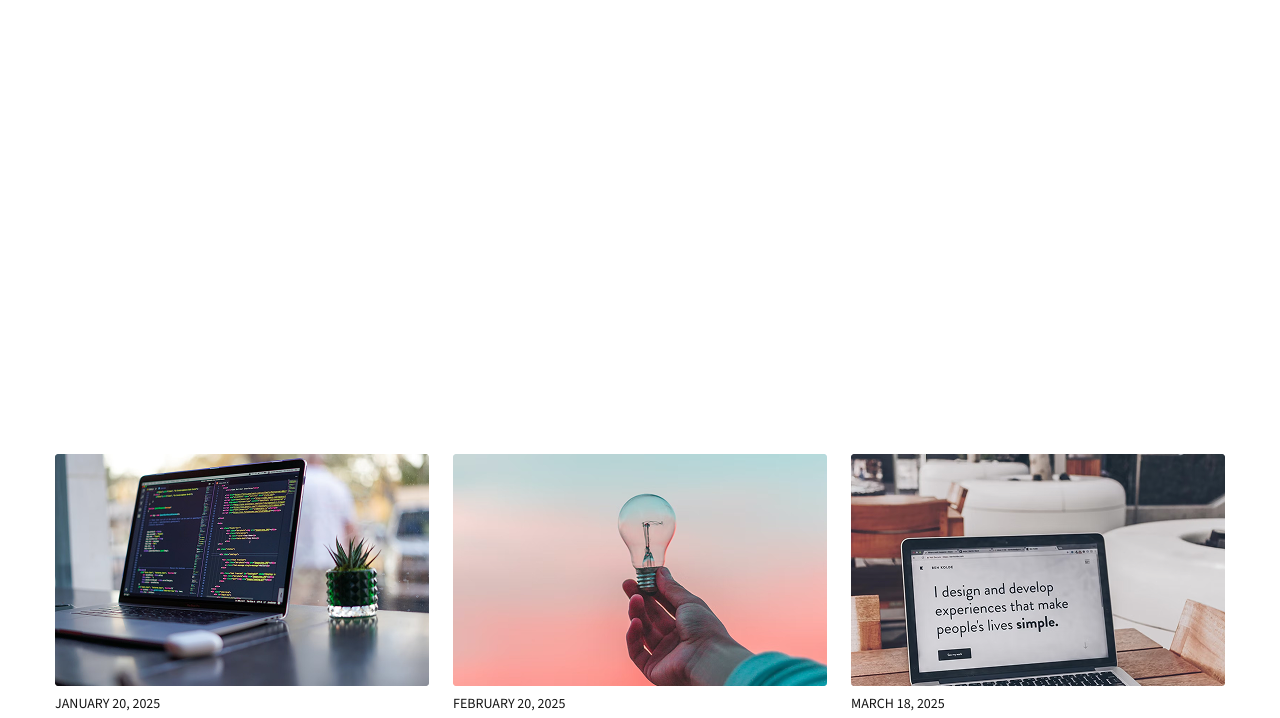
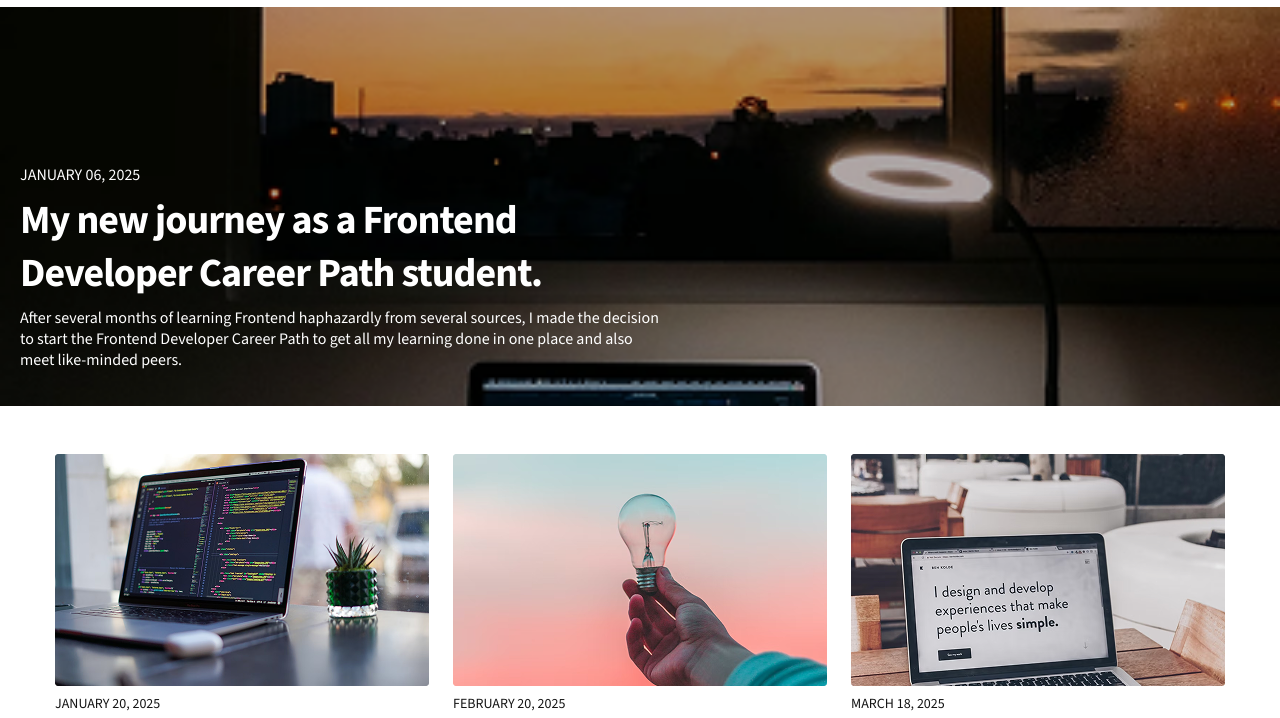
Before and after one commit to Rachiee/My-learning-journal, a website built with Vite: page index.html in a window 1280 px wide. Shown: the part 64-782 px from the top of the page. Built offline with nearby package versions, Linux system fonts and the light colour scheme.

Commit message:
Update style.css

```diff
--- a/css/style.css
+++ b/css/style.css
@@ -57,7 +57,7 @@ header a{
 
 .hero{
     display: block;
-    background-image: #000 url("/images/hero-img.png");
+    background-image: url("/images/hero-img.png");
     background-size: cover;
     padding: 20px;
     padding-top: 5.5em;
```
